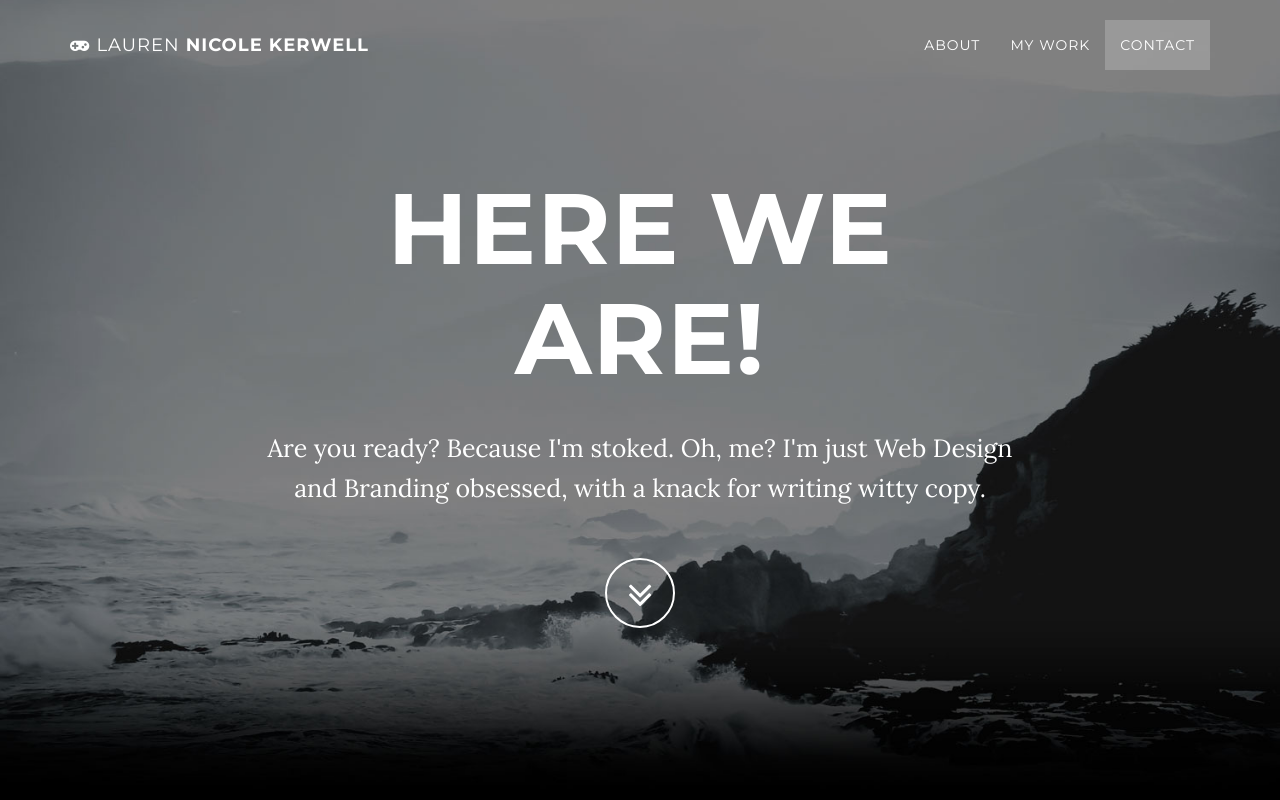
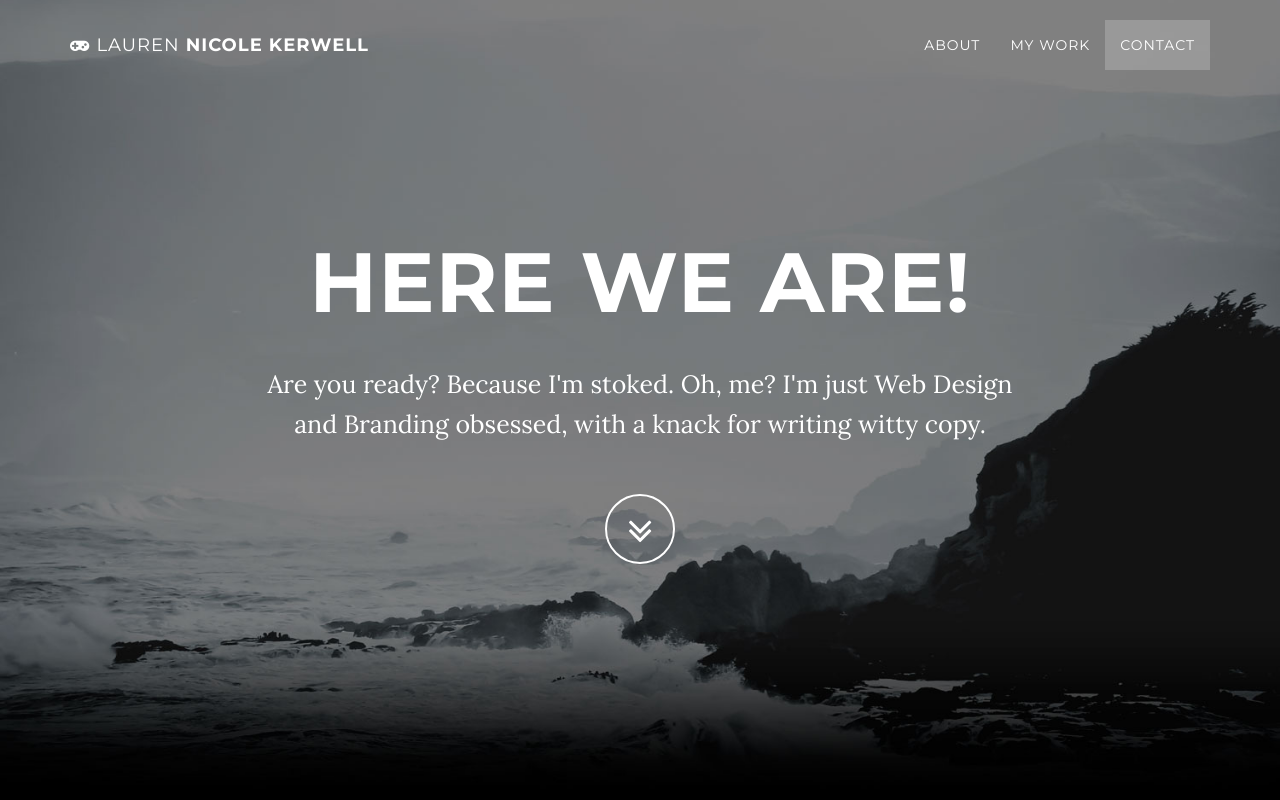
Before and after one commit to blackandrainbow/vanimakhelek, a plain HTML site: page index.html in a window 1280 px wide. Shown: the top 800 px of the page. Drawn offline with nearby package versions, Linux system fonts and the light colour scheme; some packages are replaced by stand-ins of ours.

Commit message:
css shit

```diff
--- a/css/grayscale.css
+++ b/css/grayscale.css
@@ -141,7 +141,7 @@ a:focus {
 }
 
 .brand-heading {
-    font-size: 24px;
+    font-size: 40px;
 }
 
 .intro-text {
@@ -155,7 +155,7 @@ a:focus {
     }
 
     .brand-heading {
-        font-size: 100px;
+        font-size: 84px;
     }
 
     .intro-text {
```
